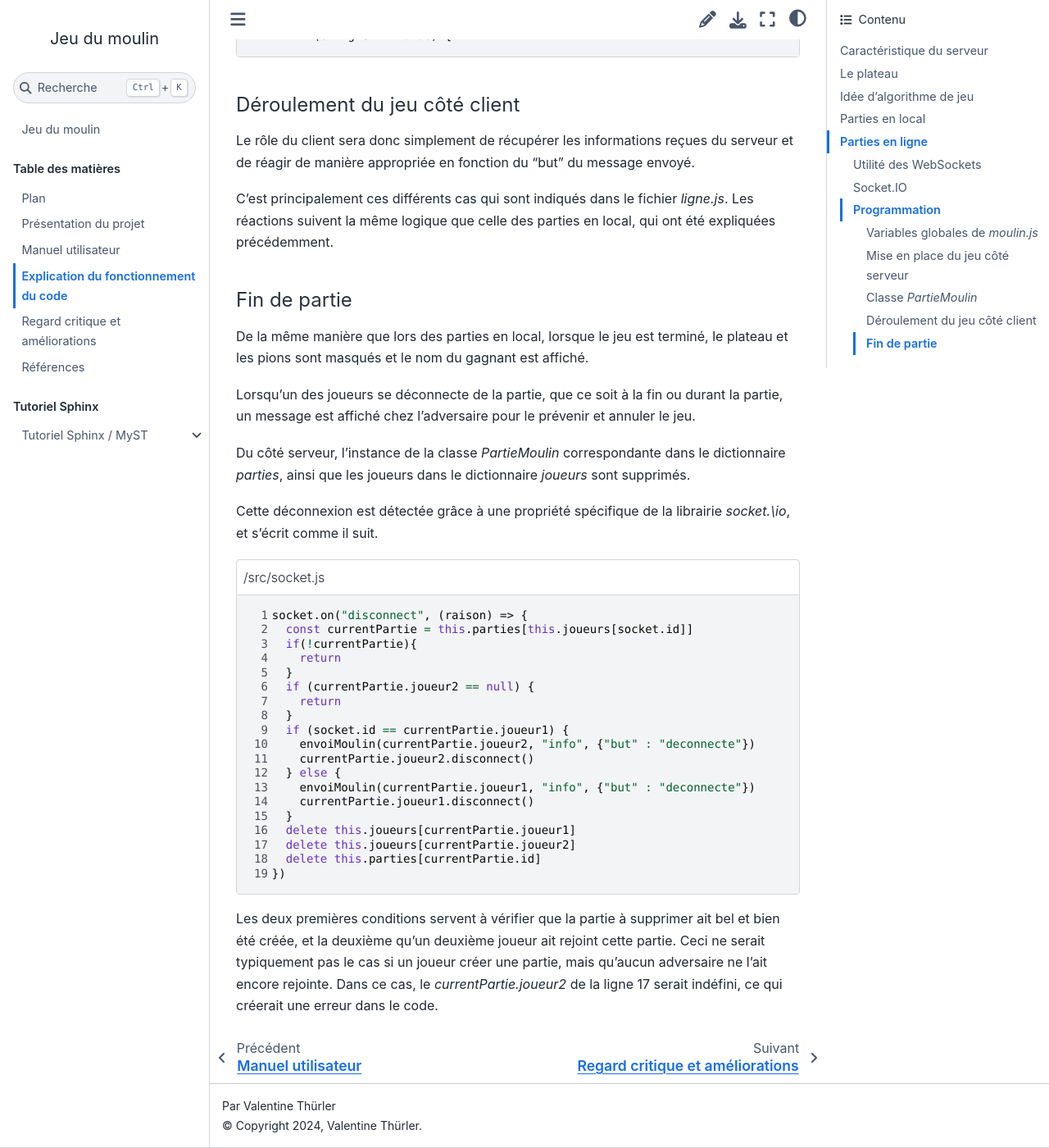
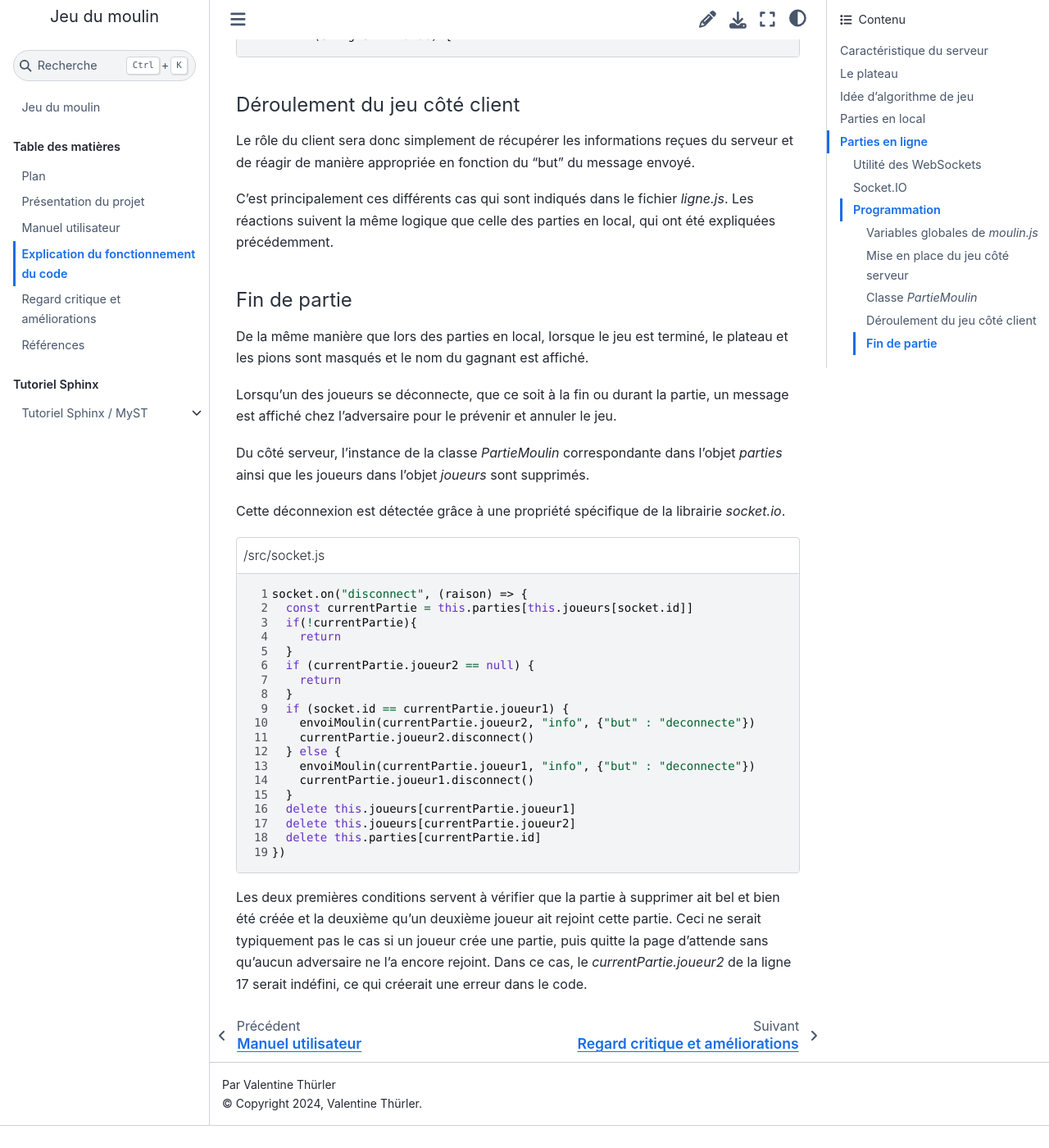
Before and after one commit to valentinethrlr/projet_moulin_documentation, a Sphinx documentation site: the page built from source/explication.md, in a window 1280 px wide and 1400 px high, scrolled down 18268 px. Shown: the whole window at 82% size. Built offline with Sphinx 7.4.7 and the Sphinx Book theme 1.1.4, drawn with Linux system fonts in a browser that asks for light colours; cross-references to code outside the pages are shown as plain code; after the commit the page ends 19641 px from its top, so only the background shows below that; some of the changed text lies outside the part shown.

Commit message:
relecture

````diff
--- a/source/explication.md
+++ b/source/explication.md
@@ -415,11 +415,11 @@ C'est principalement ces différents cas qui sont indiqués dans le fichier <em>
 
 De la même manière que lors des parties en local, lorsque le jeu est terminé, le plateau et les pions sont masqués et le nom du gagnant est affiché.
 
-Lorsqu'un des joueurs se déconnecte de la partie, que ce soit à la fin ou durant la partie, un message est affiché chez l'adversaire pour le prévenir et annuler le jeu.
+Lorsqu'un des joueurs se déconnecte, que ce soit à la fin ou durant la partie, un message est affiché chez l'adversaire pour le prévenir et annuler le jeu.
 
-Du côté serveur, l'instance de la classe <em>PartieMoulin</em> correspondante dans le dictionnaire <em>parties</em>, ainsi que les joueurs dans le dictionnaire <em>joueurs</em> sont supprimés.
+Du côté serveur, l'instance de la classe <em>PartieMoulin</em> correspondante dans l'objet <em>parties</em> ainsi que les joueurs dans l'objet <em>joueurs</em> sont supprimés.
 
-Cette déconnexion est détectée grâce à une propriété spécifique de la librairie <em>socket.\io</em>, et s'écrit comme il suit.
+Cette déconnexion est détectée grâce à une propriété spécifique de la librairie <em>socket.io</em>.
 
 
 ```{literalinclude} /src/socket.js
@@ -429,4 +429,4 @@ Cette déconnexion est détectée grâce à une propriété spécifique de la li
 :lines: 171-189
 ```
 
-Les deux premières conditions servent à vérifier que la partie à supprimer ait bel et bien été créée, et la deuxième qu'un deuxième joueur ait rejoint cette partie. Ceci ne serait typiquement pas le cas si un joueur créer une partie, mais qu'aucun adversaire ne l'ait encore rejointe. Dans ce cas, le <em>currentPartie.joueur2</em> de la ligne 17 serait indéfini, ce qui créerait une erreur dans le code.
+Les deux premières conditions servent à vérifier que la partie à supprimer ait bel et bien été créée et la deuxième qu'un deuxième joueur ait rejoint cette partie. Ceci ne serait typiquement pas le cas si un joueur crée une partie, puis quitte la page d'attende sans qu'aucun adversaire ne l'a encore rejoint. Dans ce cas, le <em>currentPartie.joueur2</em> de la ligne 17 serait indéfini, ce qui créerait une erreur dans le code.
````
Also changed, not shown: other parts of source/explication.md (+1 -1 lines).
